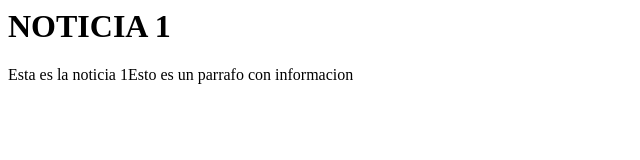
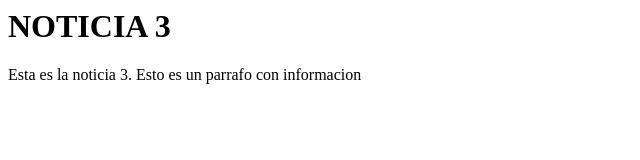
Before and after one commit to folen0/Noticias3, a plain HTML site: page index.html in a window 1280 px wide. Shown: the full height of the page, 0-640 px from the left. Drawn offline with Linux system fonts and the light colour scheme.

Commit message:
Update index.html

```diff
--- a/index.html
+++ b/index.html
@@ -2,7 +2,7 @@
 
 <HEAD>
 
-<TITLE>NOTICIA 1</TITLE>
+<TITLE>NOTICIA 3</TITLE>
 
 </HEAD>
 
@@ -10,11 +10,11 @@
 
 <!-- Aqui va todo lo chachi -->
 
-<H1>NOTICIA 1 </H1>
+<H1>NOTICIA 3 </H1>
 
 
 <BODY>
-<P>Esta es la noticia 1Esto es un parrafo con informacion
+<P>Esta es la noticia 3. Esto es un parrafo con informacion
 
 </BODY>
 
```
